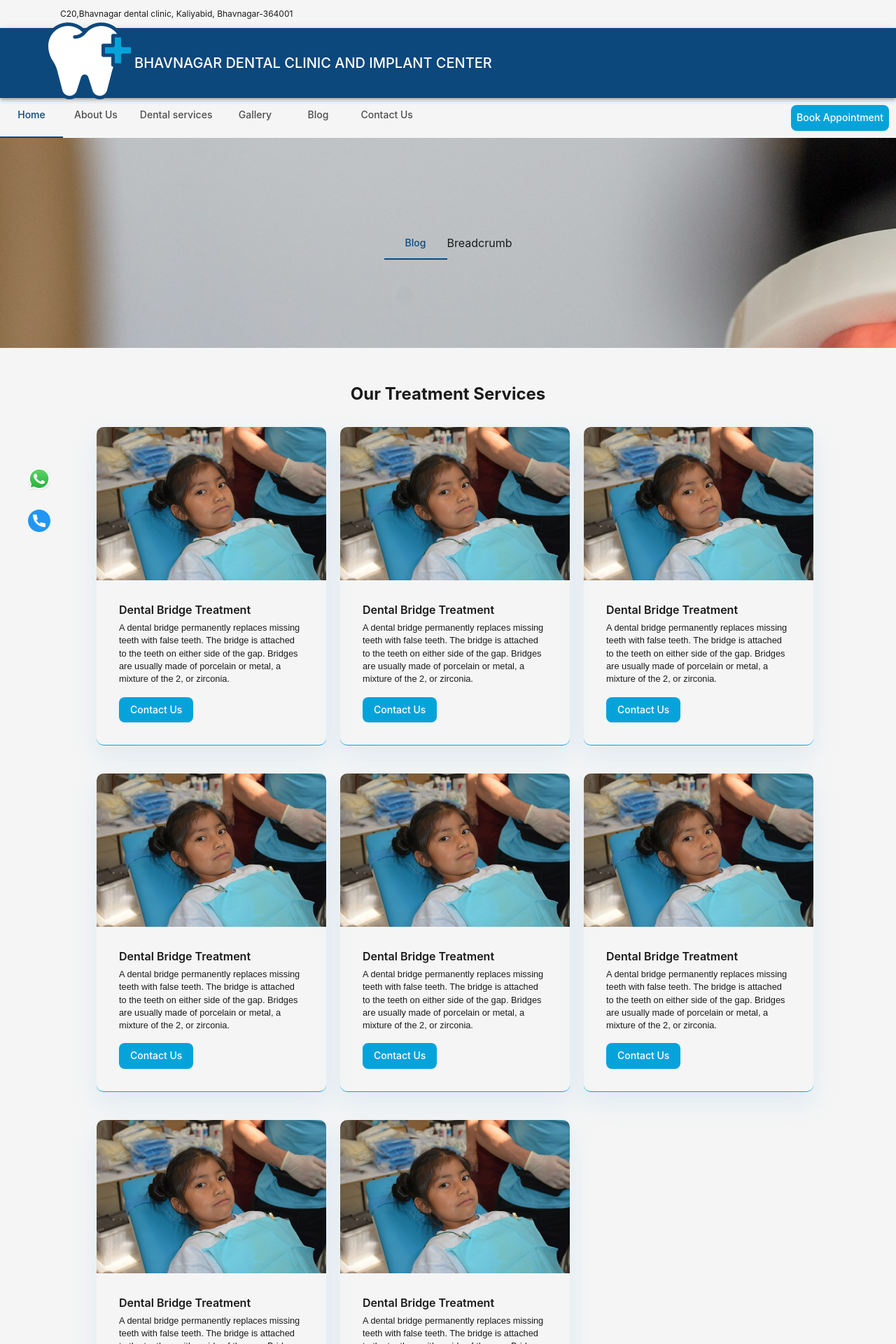
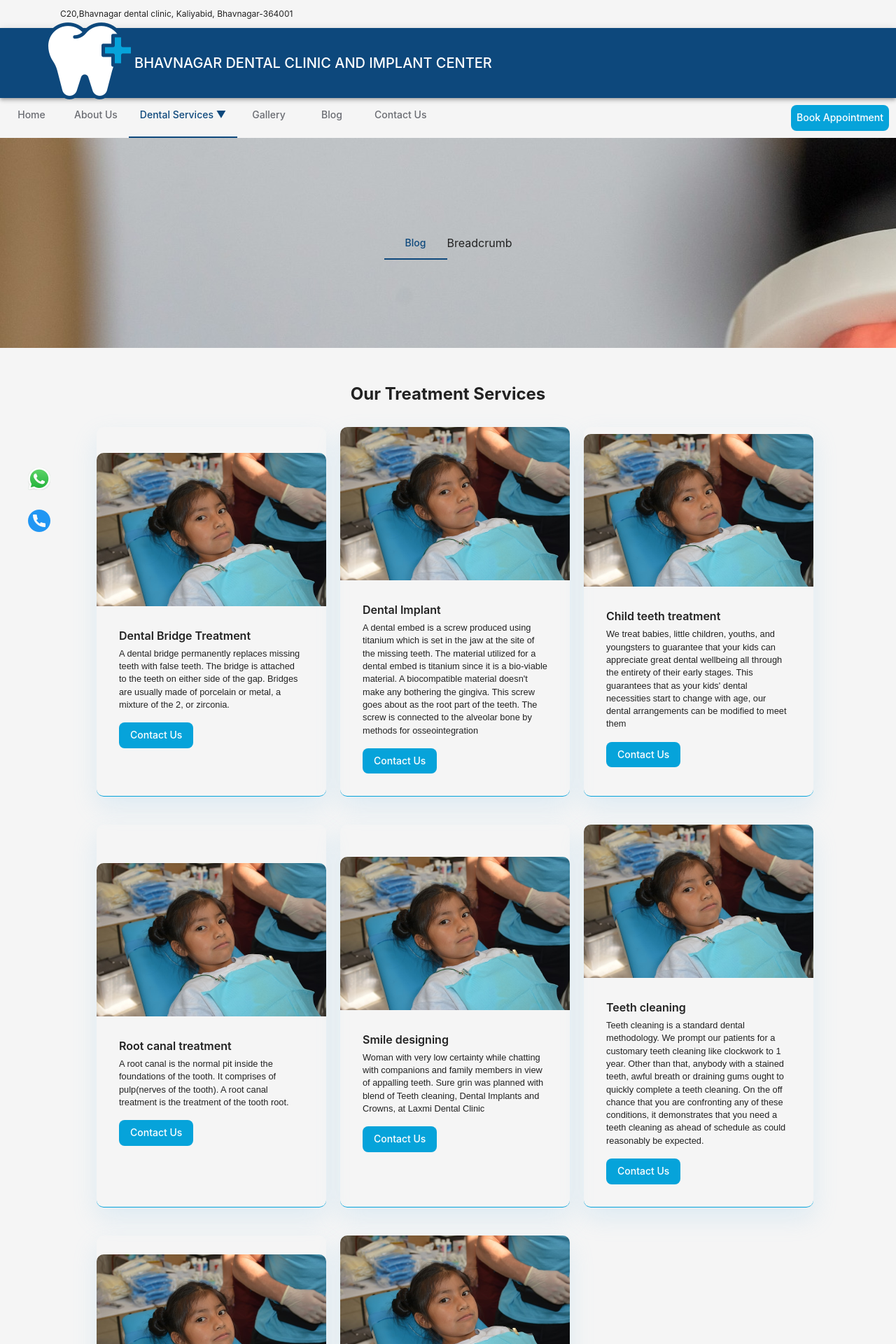
Before and after one commit to Ankitaparmar97/my-clinic, a React (Vite) app: page /Dentalservices in a window 1280 px wide. Shown: the top 1920 px of the page at 70% size. Built offline with nearby package versions, Linux system fonts and the light colour scheme; some icons are missing.

Commit message:
new changes added

```diff
--- a/src/components/AboutUs.tsx
+++ b/src/components/AboutUs.tsx
@@ -13,7 +13,7 @@ function AboutUs() {
           <Bread />
         </Box>
         <Box sx={{ display: 'flex', width: '100vw' }}>
-          <Box sx={{ width: '50%', marginTop: '50px' }}>
+          <Box sx={{ width: '50%', marginTop: '3rem' }}>
             <Box
               style={{
                 color: theam.palette.primary.light,
--- a/src/components/Dentalservices.tsx
+++ b/src/components/Dentalservices.tsx
@@ -7,7 +7,6 @@ import { useTheme } from '@mui/material/styles';
 import { Box, Button } from '@mui/material';
 import Bread from './Breadcrumb';
 import { Link } from 'react-router-dom';
-import { color } from 'framer-motion';
 
 export default function ActionAreaCard() {
   return (
@@ -38,38 +37,38 @@ export default function ActionAreaCard() {
           />
           <CardItem
             image="child-dental.jpg"
-            title="Dental Bridge Treatment"
-            description="A dental bridge permanently replaces missing teeth with false teeth. The bridge is attached to the teeth on either side of the gap. Bridges are usually made of porcelain or metal, a mixture of the 2, or zirconia."
+            title="Dental Implant"
+            description="A dental embed is a screw produced using titanium which is set in the jaw at the site of the missing teeth. The material utilized for a dental embed is titanium since it is a bio-viable material. A biocompatible material doesn't make any bothering the gingiva. This screw goes about as the root part of the teeth. The screw is connected to the alveolar bone by methods for osseointegration"
           />
           <CardItem
             image="child-dental.jpg"
-            title="Dental Bridge Treatment"
-            description="A dental bridge permanently replaces missing teeth with false teeth. The bridge is attached to the teeth on either side of the gap. Bridges are usually made of porcelain or metal, a mixture of the 2, or zirconia."
+            title="Child teeth treatment"
+            description="We treat babies, little children, youths, and youngsters to guarantee that your kids can appreciate great dental wellbeing all through the entirety of their early stages. This guarantees that as your kids' dental necessities start to change with age, our dental arrangements can be modified to meet them"
           />
           <CardItem
             image="child-dental.jpg"
-            title="Dental Bridge Treatment"
-            description="A dental bridge permanently replaces missing teeth with false teeth. The bridge is attached to the teeth on either side of the gap. Bridges are usually made of porcelain or metal, a mixture of the 2, or zirconia."
+            title="Root canal treatment"
+            description="A root canal is the normal pit inside the foundations of the tooth. It comprises of pulp(nerves of the tooth). A root canal treatment is the treatment of the tooth root."
           />
           <CardItem
             image="child-dental.jpg"
-            title="Dental Bridge Treatment"
-            description="A dental bridge permanently replaces missing teeth with false teeth. The bridge is attached to the teeth on either side of the gap. Bridges are usually made of porcelain or metal, a mixture of the 2, or zirconia."
+            title="Smile designing"
+            description="Woman with very low certainty while chatting with companions and family members in view of appalling teeth. Sure grin was planned with blend of Teeth cleaning, Dental Implants and Crowns, at Laxmi Dental Clinic"
           />
           <CardItem
             image="child-dental.jpg"
-            title="Dental Bridge Treatment"
-            description="A dental bridge permanently replaces missing teeth with false teeth. The bridge is attached to the teeth on either side of the gap. Bridges are usually made of porcelain or metal, a mixture of the 2, or zirconia."
+            title="Teeth cleaning"
+            description="Teeth cleaning is a standard dental methodology. We prompt our patients for a customary teeth cleaning like clockwork to 1 year. Other than that, anybody with a stained teeth, awful breath or draining gums ought to quickly complete a teeth cleaning. On the off chance that you are confronting any of these conditions, it demonstrates that you need a teeth cleaning as ahead of schedule as could reasonably be expected."
           />
           <CardItem
             image="child-dental.jpg"
-            title="Dental Bridge Treatment"
-            description="A dental bridge permanently replaces missing teeth with false teeth. The bridge is attached to the teeth on either side of the gap. Bridges are usually made of porcelain or metal, a mixture of the 2, or zirconia."
+            title="Denture"
+            description="A dental replacement is the most crude technique for trade for missing teeth. It is made of an acrylic plate on which counterfeit teeth is installed.There are essentially 2 sorts of false teeth: complete and fractional. A total dental replacement is for patients who don't have any teeth in his mouth, we call them edentulous."
           />
           <CardItem
             image="child-dental.jpg"
-            title="Dental Bridge Treatment"
-            description="A dental bridge permanently replaces missing teeth with false teeth. The bridge is attached to the teeth on either side of the gap. Bridges are usually made of porcelain or metal, a mixture of the 2, or zirconia."
+            title="Wisdom tooth removal"
+            description="Insight tooth emission is now and again an excruciating occasion. Being the last tooth of the curve, now and then it needs more space for its emission. In those cases, the emission push will in general reason torment in that locale. We consider it an affected tooth. Here and there it additionally influences the neighboring tooth by pushing them and making pockets in the middle of which thusly causes contamination and rot of the tooth. In those cases."
           />
         </Box>
       </Box>
--- a/src/components/Nav.tsx
+++ b/src/components/Nav.tsx
@@ -2,7 +2,7 @@ import * as React from 'react';
 import Tabs from '@mui/material/Tabs';
 import Tab from '@mui/material/Tab';
 import Box from '@mui/material/Box';
-import { NavLink, Routes, Route } from 'react-router-dom';
+import { NavLink, Routes, Route, useLocation } from 'react-router-dom';
 import Home from './HomePage';
 import AboutUs from './AboutUs';
 import Gallery from './Gallery';
@@ -10,12 +10,38 @@ import Blog from './Blog';
 import ContactUs from './ContactUs';
 import DentalServices from './Dentalservices';
 import Button from './Button';
+import { Menu, MenuItem } from '@mui/material';
 
 export default function ColorTabs() {
-  const [value, setValue] = React.useState('one');
+  const location = useLocation();
+  const [value, setValue] = React.useState(location.pathname);
 
   const handleChange = (_: React.SyntheticEvent, newValue: string) => {
     setValue(newValue);
+  };
+
+  const [anchorEl, setAnchorEl] = React.useState<null | HTMLElement>(null);
+  const timeoutRef = React.useRef<number | undefined>(undefined);
+
+  const handleLeave = () => {
+    timeoutRef.current = window.setTimeout(() => {
+      setAnchorEl(null);
+    }, 1000);
+  };
+  const handleHover = (event: React.MouseEvent<HTMLElement>) => {
+    if (timeoutRef.current !== undefined) {
+      clearTimeout(timeoutRef.current);
+      timeoutRef.current = undefined; // reset
+    }
+    setAnchorEl(event.currentTarget);
+  };
+
+  const handleClose = () => {
+    if (timeoutRef.current !== undefined) {
+      clearTimeout(timeoutRef.current);
+      timeoutRef.current = undefined;
+    }
+    setAnchorEl(null);
   };
 
   return (
@@ -24,17 +50,64 @@ export default function ColorTabs() {
         <Tabs value={value} onChange={handleChange} aria-label="secondary tabs example">
           <Tab value="one" label="Home" component={NavLink} to="/" />
           <Tab value="two" label="About Us" component={NavLink} to="/AboutUs" />
-          <Tab value="three" label="Dental services" component={NavLink} to="/Dentalservices" />
+          <Tab
+            value="/Dentalservices"
+            label="Dental Services ▼"
+            onMouseEnter={handleHover}
+            onMouseLeave={handleLeave}
+          />
           <Tab value="four" label="Gallery" component={NavLink} to="/Gallery" />
           <Tab value="five" label="Blog" component={NavLink} to="/Blog" />
           <Tab value="six" label="Contact Us" component={NavLink} to="/ContactUs" />
         </Tabs>
         <Button />
       </div>
+      <Menu
+        anchorEl={anchorEl}
+        open={Boolean(anchorEl)}
+        onClose={handleClose}
+        MenuListProps={{
+          onMouseEnter: () => clearTimeout(timeoutRef.current),
+          onMouseLeave: handleLeave,
+        }}
+      >
+        <MenuItem component={NavLink} to="/Dentalservices/implants" onClick={handleClose}>
+          Dental Implants
+        </MenuItem>
+        <MenuItem component={NavLink} to="/Dentalservices/child-treatment" onClick={handleClose}>
+          Child treatment
+        </MenuItem>
+        <MenuItem component={NavLink} to="/Dentalservices/whitening" onClick={handleClose}>
+          Teeth Whitening
+        </MenuItem>
+        <MenuItem component={NavLink} to="/Dentalservices/root-canal" onClick={handleClose}>
+          Root Canal Treatment
+        </MenuItem>
+        <MenuItem component={NavLink} to="/Dentalservices/wisdom-removal" onClick={handleClose}>
+          Wisdom tooth removal
+        </MenuItem>
+        <MenuItem component={NavLink} to="/Dentalservices/denture" onClick={handleClose}>
+          Denture
+        </MenuItem>
+        <MenuItem component={NavLink} to="/Dentalservices/bridge-treatment" onClick={handleClose}>
+          Dental bridge treatment
+        </MenuItem>
+        <MenuItem component={NavLink} to="/Dentalservices/smile-designing" onClick={handleClose}>
+          Smile designing
+        </MenuItem>
+      </Menu>
       <Routes>
         <Route path="/" element={<Home />} />
         <Route path="/AboutUs" element={<AboutUs />} />
         <Route path="/Dentalservices" element={<DentalServices />} />
+        <Route path="/Dentalservices/implants" element={<DentalServices />} />
+        <Route path="/Dentalservices/whitening" element={<DentalServices />} />
+        <Route path="/Dentalservices/root-canal" element={<DentalServices />} />
+        <Route path="/Dentalservices/child-treatment" element={<DentalServices />} />
+        <Route path="/Dentalservices/denture" element={<DentalServices />} />
+        <Route path="/Dentalservices/bridge-treatment" element={<DentalServices />} />
+        <Route path="/Dentalservices/smile-designing" element={<DentalServices />} />
+        <Route path="/Dentalservices/wisdom-removal" element={<DentalServices />} />
         <Route path="/Gallery" element={<Gallery />} />
         <Route path="/Blog" element={<Blog />} />
         <Route path="/ContactUs" element={<ContactUs />} />
--- a/src/theme/Light.ts
+++ b/src/theme/Light.ts
@@ -1,5 +1,5 @@
-// theme/lightTheme.ts
 import { createTheme } from '@mui/material/styles';
+// #TODO: change the color into hex
 
 const lightTheme = createTheme({
   palette: {
@@ -8,13 +8,13 @@ const lightTheme = createTheme({
       main: '#0d487c',
       light: '#06a3da',
       dark: '#207d26',
-      contrastText: '#fff',
+      contrastText: '#ffffff',
     },
     secondary: {
       main: '#FDFBFF',
       light: '#ffa15b',
       dark: '#b26023',
-      contrastText: '#fff',
+      contrastText: '#ffffff',
     },
     error: {
       main: '#d32f2f',
@@ -30,11 +30,11 @@ const lightTheme = createTheme({
     },
     background: {
       default: '#f5f5f5',
-      paper: '#fff',
+      paper: '#ffffff',
     },
     text: {
-      primary: '#1a1a1a',
-      secondary: '#4d4d4d',
+      primary: '#222222',
+      secondary: '#6a6c72',
     },
     divider: '#e0e0e0',
   },
```
Also changed, not shown: src/components/ContactButton.tsx (added, +13 -0 lines).
